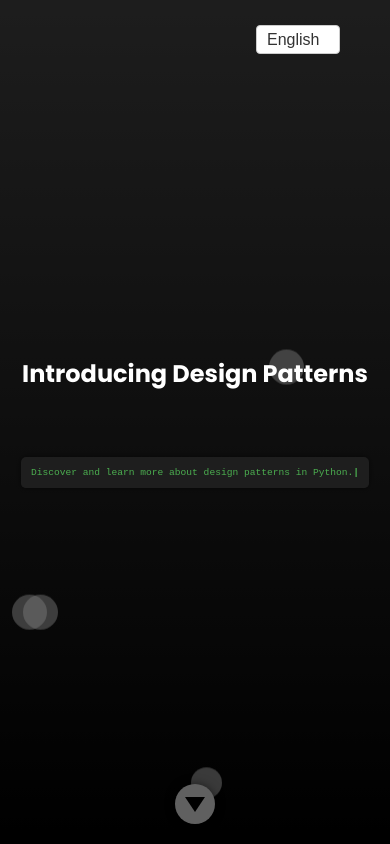
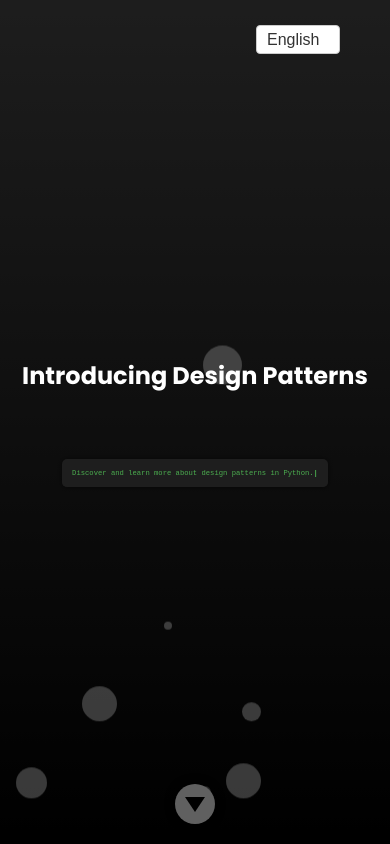
Before and after one commit to NeekzenTutorials/design-pattern, a Vue app: page / in a window 390 px wide. Built offline with nearby package versions, Linux system fonts and the light colour scheme.

Commit message:
fix: fix responsive issues

```diff
--- a/src/css/home/home.scss
+++ b/src/css/home/home.scss
@@ -50,8 +50,8 @@
     font-size: 1.2rem;
   }
 
-  @media screen and (max-width: 188) {
-    font-size: 0.9rem;
+  @media screen and (max-width: 310px) {
+    font-size: 0.7rem;
   }
 }
 
@@ -149,15 +149,19 @@
   }
 
   @media screen and (max-width: 768px) {
-    font-size: 0.9rem;
+    font-size: 0.8rem;
   }
 
   @media screen and (max-width: 576px) {
-    font-size: 0.7rem;
+    font-size: 0.5rem;
   }
 
   @media screen and (max-width: 410px) {
-    font-size: 0.6rem;
+    font-size: 0.45rem;
+  }
+
+  @media screen and (max-width: 310px) {
+    font-size: 0.35rem;
   }
 }
 
--- a/src/i18n.js
+++ b/src/i18n.js
@@ -107,6 +107,10 @@ const messages = {
       }
     },
     backHome: 'Back to Home',
+
+    singleton: {
+      introduction: 'The Singleton is a creational design pattern that ensures that a class has only one instance and provides a global point of access to this instance.',
+    }
   },
   fr: {
     welcomeMessage: 'Présentation des Patrons de conceptions',
@@ -212,6 +216,10 @@ const messages = {
       }
     },
     backHome: 'Retour à l\'accueil',
+
+    singleton: {
+      introduction: 'Le <b>Singleton</b> est un patron de conception de création qui garantit qu\'une classe n\'a qu\'<u>une seule instance</u> et fournit un <u>point d\'accès global</u> à cette instance.',
+    }
   },
 }
 
--- a/src/views/patterns/Singleton.vue
+++ b/src/views/patterns/Singleton.vue
@@ -7,7 +7,7 @@
       </section>
 
       <section class="content">
-
+        <div class="introduction" v-html="$t('singleton.introduction')"></div>
       </section>
 
     </div>
```
